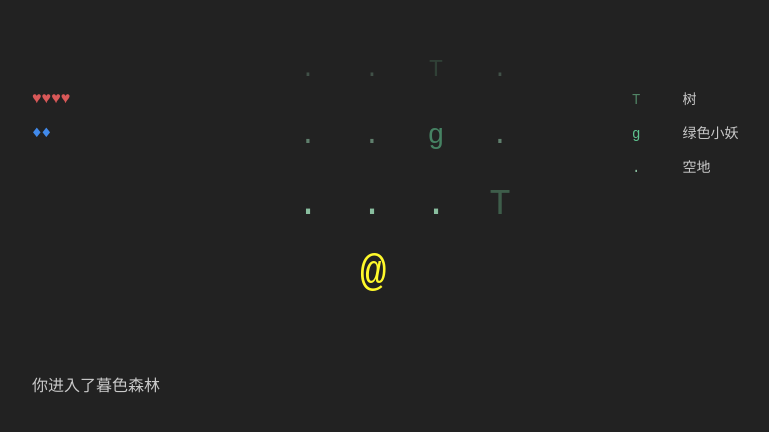
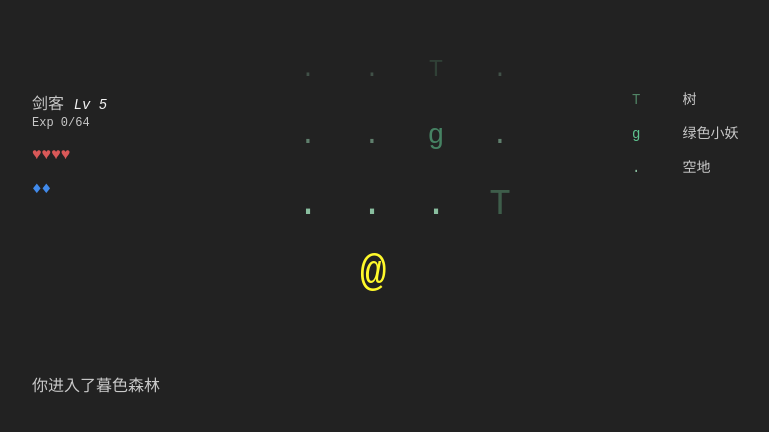
Before and after one commit to shd101wyy/LittleRPG, a React app: page / in a window 1280 px wide. Shown: the part 144-576 px from the top of the page, without its empty margins (208-977 px from the left). Built offline with nearby package versions, Linux system fonts and the light colour scheme.

Commit message:
now add exp

```diff
--- a/src/data/battle.js
+++ b/src/data/battle.js
@@ -130,14 +130,14 @@ export default class Battle extends React.Component {
         setTimeout(()=> {
           enemy.autoAction([this.props.me])
           if (i === enemies.length - 1) {
+            // restore defence
+            this.props.me.defence = 0
+
             this.setState({NPCLoading: false})
           }
         }, 800 * (i+1))
       }
     })
-
-    // restore defence
-    this.props.me.defence = 0
 
     // restore everything
     this.chosenSkill = null
@@ -158,6 +158,23 @@ export default class Battle extends React.Component {
     }
   }
 
+  calculateExp() {
+    let enemies = this.props.enemies,
+        exp = 0
+    enemies.forEach(enemy => {
+      exp += enemy.exp
+    })
+
+    return exp
+  }
+
+  // add exp to player
+  updatePlayer() {
+    let exp = this.calculateExp()
+    this.props.me.gainExp(exp)
+    return ''
+  }
+
   render() {
     let enemies = this.props.enemies,
         me = this.props.me
@@ -168,6 +185,7 @@ export default class Battle extends React.Component {
                   (this.state.win || this.state.defeat) ?
                   <div className="result-panel">
                     <p className="title">{this.state.win ? '战斗胜利！' : '战斗失败。。'}</p>
+                    {this.state.win ? <p className="exp"> {`Exp      + ${this.calculateExp()}  => ${me.currentExp + this.calculateExp()}/${me.requiredExpToNextLevel} ${this.updatePlayer()} ` } </p> : null}
                   </div> :
                   <div className="enemies">
                     {enemies.map((enemy, i) => {
--- a/src/data/careers/swordman.js
+++ b/src/data/careers/swordman.js
@@ -9,7 +9,21 @@ export default class Swordman extends BattleObject{
     this.hp = 1
     this.qi = 1
 
+    this.lv = lv
+    this.requiredExpToNextLevel = Math.pow(2, (this.lv + 1))
+    this.currentExp = 0
+
     this.setLevel(lv)
+  }
+
+  gainExp(exp) {
+    this.currentExp += exp
+    if (this.currentExp > this.requiredExpToNextLevel) {
+      this.lv += 1
+      setLevel(this.lv)
+
+      this.requiredExpToNextLevel = Math.pow(2, (this.lv + 1))
+    }
   }
 
   setLevel(lv) {
--- a/src/data/console.js
+++ b/src/data/console.js
@@ -41,6 +41,7 @@ export default class Console extends React.Component {
   leaveBattle() {
     this.battle = null
     this.setState({inBattle: false})
+    this.forceUpdate()
   }
 
   render() {
--- a/src/data/enemies/little_green_monster.js
+++ b/src/data/enemies/little_green_monster.js
@@ -16,6 +16,8 @@ export default class LittleGreenMonster extends BattleObject {
     this.isEnemy = true
     this.hp = 2
     this.qi = 1
+
+    this.exp = Math.floor(Math.random() * 2 + 1)
 
     this.addSkill({ skillName: '聚气',
                     func: ()=> {
--- a/src/data/map.js
+++ b/src/data/map.js
@@ -160,6 +160,8 @@ export default class Map extends React.Component{
 
     return (  <div className="map-panel">
                 <div className="map-instruction">
+                  <p className="career"> {this.props.console.player.careerInfo} <span className="level"> {"Lv " + this.props.console.player.lv} </span> </p>
+                  <p className="exp"> {'Exp ' + this.props.console.player.currentExp + '/' + this.props.console.player.requiredExpToNextLevel} </p>
                   <p className="hp"> {this.drawHp(this.props.console.player.hp)} </p>
                   <p className="energy">{this.drawQi(this.props.console.player.qi)}</p>
                   <p>  </p>
--- a/src/less/battle.less
+++ b/src/less/battle.less
@@ -3,6 +3,7 @@
   width: 800px;
   height: 500px;
   display: inline-block;
+  color: #c9c9c9;
 
   user-select: none;
   -webkit-user-select: none;
@@ -26,6 +27,10 @@
       .title {
         font-size: 48px;
         color: #C9C9C9;
+      }
+
+      .exp {
+        font-size: 16px;
       }
     }
 
--- a/src/less/map.less
+++ b/src/less/map.less
@@ -18,6 +18,17 @@
 
   user-select: none;
   -webkit-user-select: none;
+
+  .level {
+    font-size: 14px;
+    font-style: italic;
+    color: #F2F2F2;
+  }
+
+  .exp {
+    font-size: 12px;
+    margin-top: -14px;
+  }
 
   .hp {
     color: #d95858;
```
Also changed, not shown: src/build/bundle.js.
